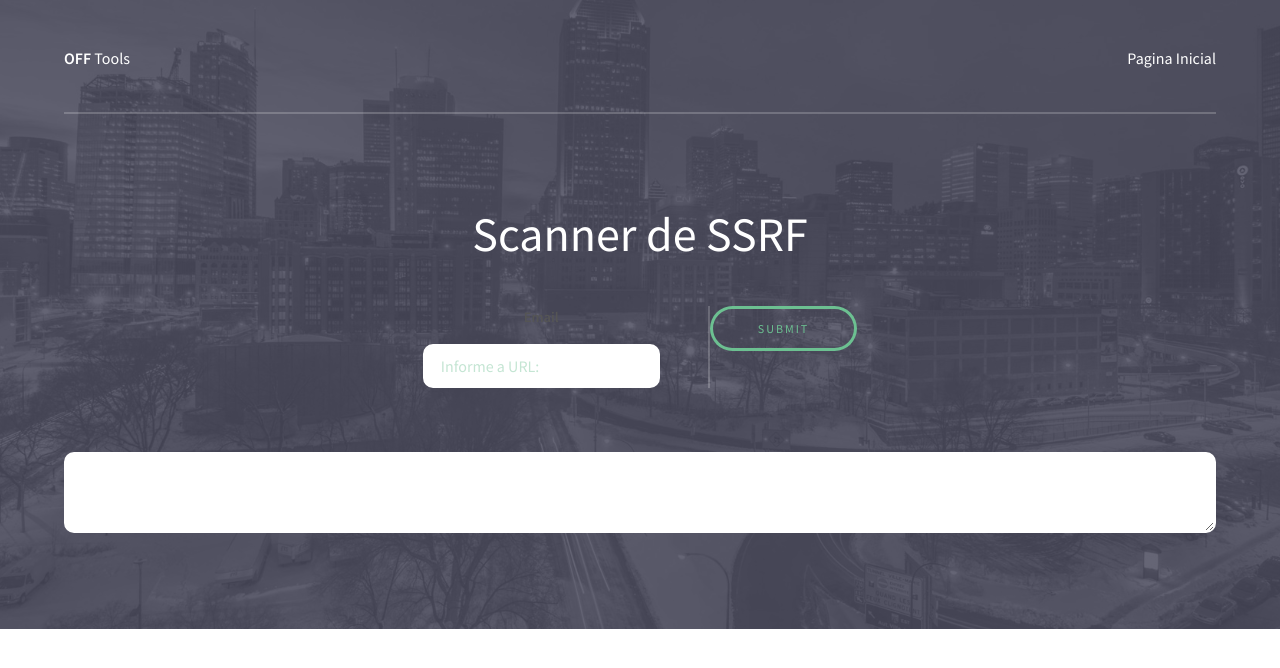
After one commit to Off-Tools/site-scan, a Django app: page /scanner/ in a window 1280 px wide. The commit adds this page. Shown: the top 668 px of the page. Run offline with Django 3.2, Linux system fonts and the light colour scheme.

Commit message:
Foi criado a pagina do Scanner, rota e a view da pagina.

```diff
--- a/off_tools_project/urls.py
+++ b/off_tools_project/urls.py
@@ -15,10 +15,11 @@ Including another URLconf
 """
 from django.contrib import admin
 from django.urls import path
-from public_site.views import home
+from public_site.views import home, scanner
 
 urlpatterns = [
     path('admin/', admin.site.urls),
     path('home/', home, name='home'),
-    path('', home, name='home')
+    path('', home, name='home'),
+    path('scanner/', scanner, name='scanner'),
 ]
--- a/public_site/views.py
+++ b/public_site/views.py
@@ -12,3 +12,6 @@ def home(request, template_name="index.html"):
         redirect('home/')
 
     return render(request, template_name)
+
+def scanner(request, template_name="scanner.html"):
+    return render(request, template_name)
--- a/static/assets/css/main.css
+++ b/static/assets/css/main.css
@@ -1967,6 +1967,7 @@
 	input[type="text"],
 	input[type="password"],
 	input[type="email"],
+	input[type="url"],
 	input[type="tel"],
 	select,
 	textarea {
@@ -1989,6 +1990,7 @@
 		input[type="text"]:invalid,
 		input[type="password"]:invalid,
 		input[type="email"]:invalid,
+		input[type="url"]:invalid,
 		input[type="tel"]:invalid,
 		select:invalid,
 		textarea:invalid {
@@ -1998,6 +2000,7 @@
 		input[type="text"]:focus,
 		input[type="password"]:focus,
 		input[type="email"]:focus,
+		input[type="url"]:focus,
 		input[type="tel"]:focus,
 		select:focus,
 		textarea:focus {
@@ -2041,6 +2044,7 @@
 	input[type="text"],
 	input[type="password"],
 	input[type="email"],
+	input[type="url"],
 	select {
 		height: 2.75em;
 	}
--- a/templates/index.html
+++ b/templates/index.html
@@ -37,7 +37,7 @@
 					<a href="index.html" class="logo"><strong>OFF</strong> Tools</a>
 					<nav id="nav">
 						<a href="#filosofia">Filosofia</a>
-						<a href="#">Ferramentas</a>
+						<a href="{% url 'scanner' %}">Ferramentas</a>
 						<a href="#team">Sobre Nós</a>
 					</nav>
 					<a href="#navPanel" class="navPanelToggle"><span class="fa fa-bars"></span></a>
--- /dev/null
+++ b/templates/scanner.html
@@ -0,0 +1,48 @@
+<!DOCTYPE html>
+{% load static %}
+<html lang="en">
+<head>
+    <meta charset="UTF-8">
+    <meta name="viewport" content="width=device-width, initial-scale=1" />
+    <link rel="stylesheet" href="{% static 'assets/css/main.css' %}" />
+    <title>SSRF Scanner</title>
+</head>
+<body>
+    <header id="header">
+				<div class="inner">
+					<a href="index.html" class="logo"><strong>OFF</strong> Tools</a>
+					<nav id="nav">
+						<a href="{% url 'home' %}">Pagina Inicial</a>
+					</nav>
+					<a href="#navPanel" class="navPanelToggle"><span class="fa fa-bars"></span></a>
+				</div>
+			</header>
+
+		<!-- Banner -->
+			<section id="banner">
+				<div class="inner">
+					<header>
+						<h1>Scanner de SSRF</h1>
+					</header>
+
+					<div class="flex ">
+
+						<div class="field half first">
+							<label for="url">Email</label>
+							<input name="url" id="url" type="text" placeholder="Informe a URL:">
+						</div>
+						<a href="#" class="button">Submit</a>
+
+					</div>
+					<footer>
+						<textarea></textarea>
+					</footer>
+				</div>
+			</section>
+
+            <script src="{% static 'assets/js/jquery.min.js' %}"></script>
+			<script src="{% static 'assets/js/skel.min.js' %}"></script>
+			<script src="{% static 'assets/js/util.js' %}"></script>
+			<script src="{% static 'assets/js/main.js' %}"></script>
+</body>
+</html>
```
